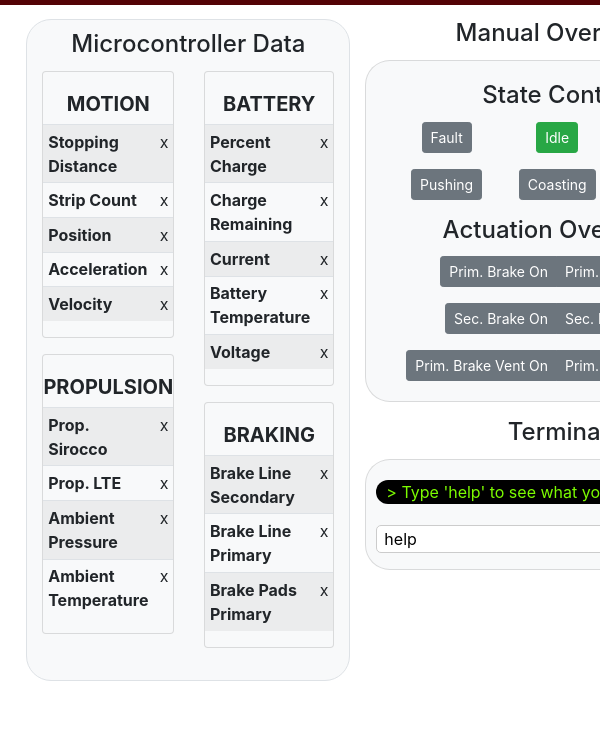
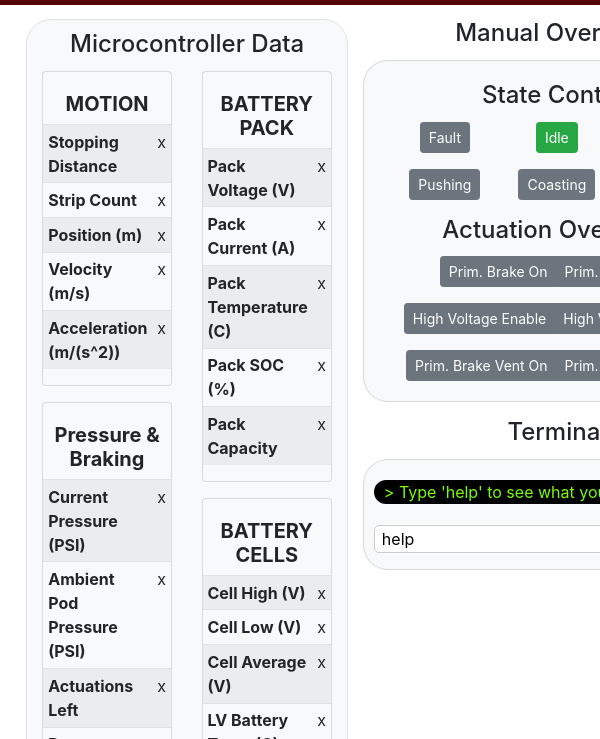
Before and after one commit to badgerloop-software/pod3, an Electron app: page dashboard/index.html in a window 600 px wide. Shown: the part 61-800 px from the top of the page. Drawn offline with nearby package versions, Linux system fonts and the light colour scheme; no server answers.

Commit message:
more data label reorganization

```diff
--- a/dashboard/index.html
+++ b/dashboard/index.html
@@ -67,15 +67,15 @@
                                                               <td class="micro-data">x</td>
                                                           </tr>
                                                           <tr>
-                                                              <th class="micro-data-label" scope="row">Position</th>
+                                                              <th class="micro-data-label" scope="row">Position (m)</th>
                                                               <td class="micro-data">x</td>
                                                           </tr>
                                                           <tr>
-                                                              <th class="micro-data-label" scope="row">Acceleration</th>
+                                                              <th class="micro-data-label" scope="row">Velocity (m/s)</th>
                                                               <td class="micro-data">x</td>
                                                           </tr>
                                                           <tr>
-                                                              <th class="micro-data-label" scope="row">Velocity</th>
+                                                              <th class="micro-data-label" scope="row">Acceleration (m/(s^2))</th>
                                                               <td class="micro-data">x</td>
                                                           </tr>
                                                       </tbody>
@@ -88,23 +88,23 @@
                                       <div class="card-body micro-data-box">
                                           <div class="row text-left">
                                               <div class="col btn-">
-                                                  <h5 class="text-center font-weight-bold data-category">PROPULSION</h5>
+                                                  <h5 class="text-center font-weight-bold data-category">Pressure & Braking</h5>
                                                   <table class="table table-sm table-hover table-striped">
                                                       <tbody>
                                                       <tr>
-                                                          <th class="micro-data-label" scope="row">Prop. Sirocco</th>
+                                                          <th class="micro-data-label" scope="row">Current Pressure (PSI)</th>
                                                           <td class="micro-data">x</td>
                                                       </tr>
                                                       <tr>
-                                                          <th class="micro-data-label" scope="row">Prop. LTE</th>
+                                                          <th class="micro-data-label" scope="row">Ambient Pod Pressure (PSI)</th>
                                                           <td class="micro-data">x</td>
                                                       </tr>
                                                       <tr>
-                                                          <th class="micro-data-label" scope="row">Ambient Pressure</th>
+                                                          <th class="micro-data-label" scope="row">Actuations Left</th>
                                                           <td class="micro-data">x</td>
                                                       </tr>
                                                       <tr>
-                                                          <th class="micro-data-label" scope="row">Ambient Temperature</th>
+                                                          <th class="micro-data-label" scope="row">Pressure Vessel Pressure (PSI)</th>
                                                           <td class="micro-data">x</td>
                                                       </tr>
                                                       </tbody>
@@ -119,27 +119,27 @@
                                   <div class="card-body micro-data-box">
                                       <div class="row text-left">
                                           <div class="col">
-                                              <h5 class="text-center font-weight-bold data-category">BATTERY</h5>
+                                              <h5 class="text-center font-weight-bold data-category">BATTERY PACK</h5>
                                               <table class="table table-sm table-hover table-striped">
                                                   <tbody>
                                                   <tr>
-                                                      <th class="micro-data-label" scope="row">Percent Charge</th>
+                                                      <th class="micro-data-label" scope="row">Pack Voltage (V)</th>
                                                       <td class="micro-data">x</td>
                                                   </tr>
                                                   <tr>
-                                                      <th class="micro-data-label" scope="row">Charge Remaining</th>
+                                                      <th class="micro-data-label" scope="row">Pack Current (A)</th>
                                                       <td class="micro-data">x</td>
                                                   </tr>
                                                   <tr>
-                                                      <th class="micro-data-label" scope="row">Current</th>
+                                                      <th class="micro-data-label" scope="row">Pack Temperature (C)</th>
                                                       <td class="micro-data">x</td>
                                                   </tr>
                                                   <tr>
-                                                      <th class="micro-data-label" scope="row">Battery Temperature</th>
+                                                      <th class="micro-data-label" scope="row">Pack SOC (%)</th>
                                                       <td class="micro-data">x</td>
                                                   </tr>
                                                   <tr>
-                                                      <th class="micro-data-label" scope="row">Voltage</th>
+                                                      <th class="micro-data-label" scope="row">Pack Capacity</th>
                                                       <td class="micro-data">x</td>
                                                   </tr>
                                                   </tbody>
@@ -152,21 +152,27 @@
                                       <div class="card-body micro-data-box">
                                           <div class="row text-left">
                                               <div class="col">
-                                                  <h5 class="text-center font-weight-bold data-category">BRAKING</h5>
+                                                  <h5 class="text-center font-weight-bold data-category">BATTERY CELLS</h5>
                                                   <table class="table table-sm table-hover table-striped">
                                                       <tbody>
                                                           <tr>
-                                                              <th class="micro-data-label" scope="row">Brake Line Secondary</th>
+                                                              <th class="micro-data-label" scope="row">Cell High (V)</th>
                                                               <td class="micro-data">x</td>
                                                           </tr>
                                                           <tr>
-                                                              <th class="micro-data-label" scope="row">Brake Line Primary</th>
+                                                              <th class="micro-data-label" scope="row">Cell Low (V)</th>
                                                               <td class="micro-data">x</td>
                                                           </tr>
                                                           <tr>
-                                                              <th class="micro-data-label" scope="row">Brake Pads Primary</th>
+                                                              <th class="micro-data-label" scope="row">Cell Average (V)</th>
+                                                              <td class="micro-data">x</td>
+
+                                                          </tr>
+                                                          <tr>
+                                                              <th class="micro-data-label" scope="row">LV Battery Temp (C)</th>
                                                               <td class="micro-data">x</td>
                                                           </tr>
+
                                                       </tbody>
                                                   </table>
                                               </div>
@@ -223,8 +229,8 @@
                               <div class="row">
                                   <div class="col">
                                       <div class="btn-group btn-group-sm" role="group" aria-label="Basic example">
-                                          <button type="button" class="btn btn-secondary">Sec. Brake On</button>
-                                          <button type="button" class="btn btn-secondary">Sec. Brake Off</button>
+                                          <button type="button" class="btn btn-secondary">High Voltage Enable</button>
+                                          <button type="button" class="btn btn-secondary">High Voltage Disable</button>
                                       </div>
                                   </div>
                               </div>
```
